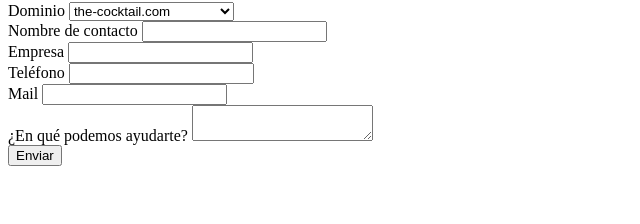
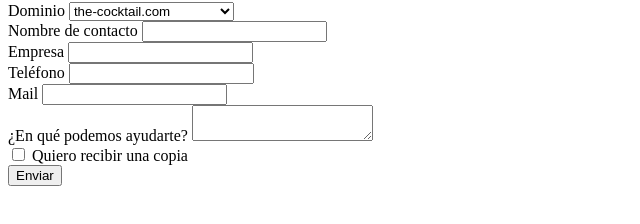
Before and after one commit to nando/lambdacto, a plain HTML site: page index.html in a window 1280 px wide. Shown: the part 78-302 px from the top of the page, without its empty margins (0-640 px from the left). Drawn offline with nearby package versions, Linux system fonts and the light colour scheme.

Commit message:
add "cc" form field to send a copy to the user

```diff
--- a/index.html
+++ b/index.html
@@ -40,6 +40,10 @@
       <textarea name="message" required="required"></textarea>
     </div>
     <div>
+      <input type="checkbox" name="cc" value="1" />
+      <label>Quiero recibir una copia </label>
+    </div>
+    <div>
       <button type="submit" class="btn">
         Enviar
       </button>
```
